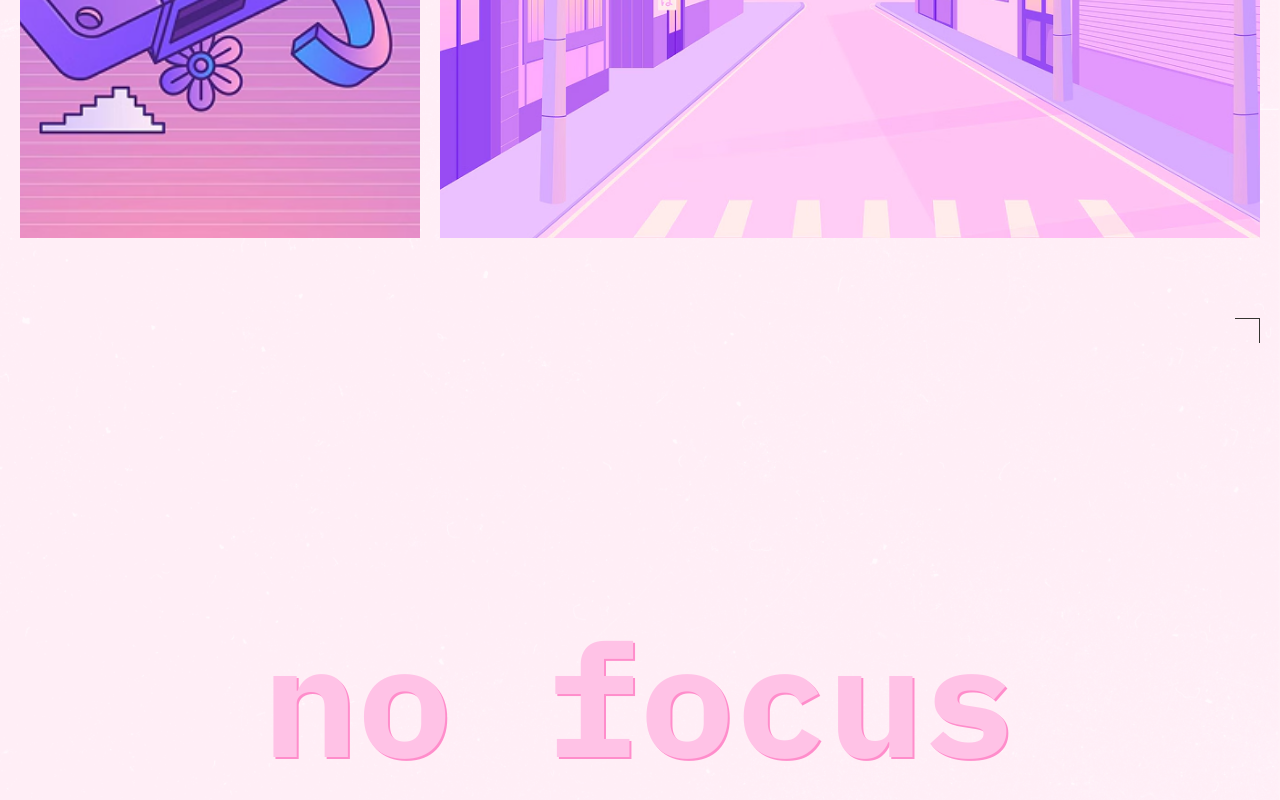
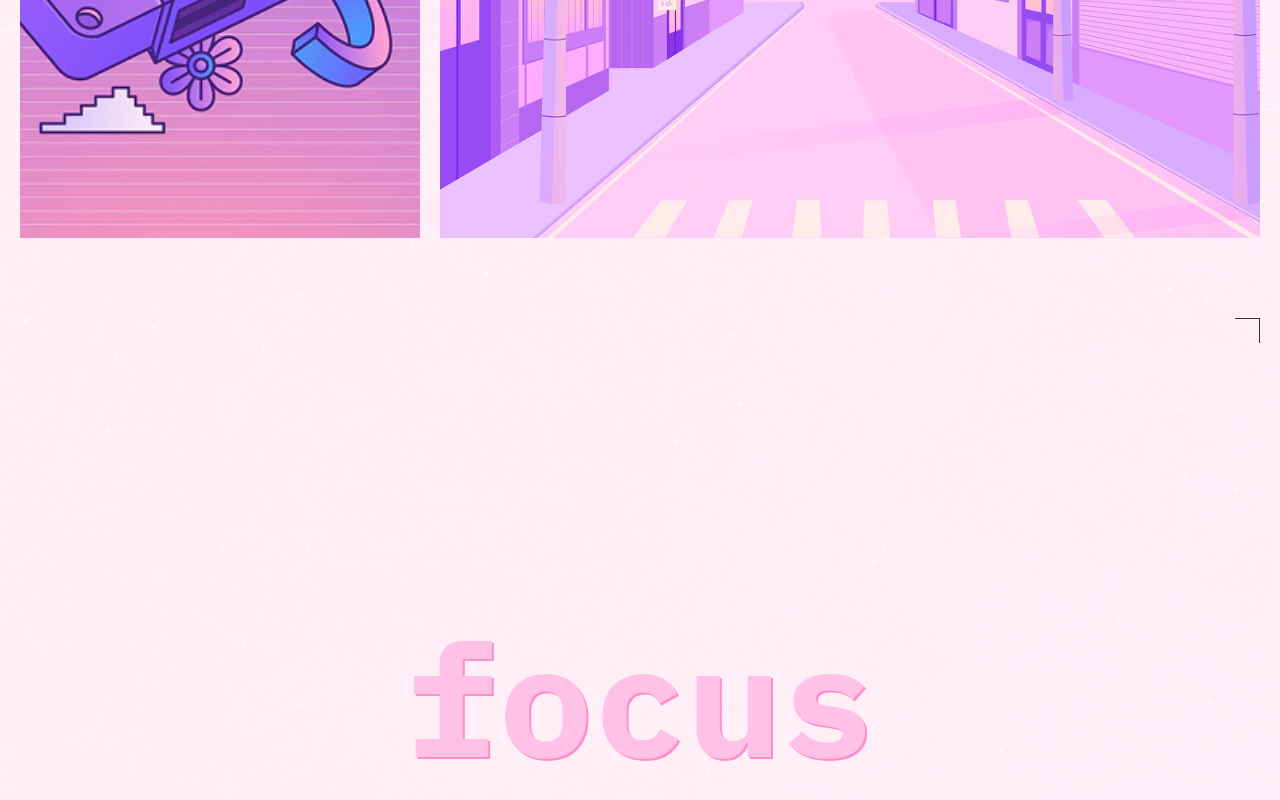
Before and after one commit to dearb0y/slozhno-sosredotochitsya-fd, a website: page index.html in a window 1280 px wide. Shown: the part 3890-4690 px from the top of the page. Drawn offline with Linux system fonts and the light colour scheme.

Commit message:
no focus -> focus

```diff
--- a/index.html
+++ b/index.html
@@ -373,7 +373,7 @@
     <!-- BEGIN: Подвал сайта-->
     <footer class="footer decorated-zone">
       <div class="footer__inner">
-        <b class="title title_size_xxl footer__text">no focus</b>
+        <b class="title title_size_xxl footer__text">focus</b>
       </div>
     </footer>
     <!-- END: Подвал сайта-->
```
